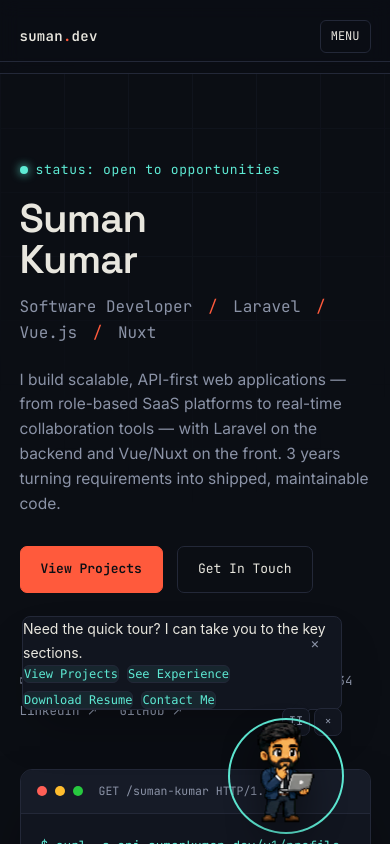
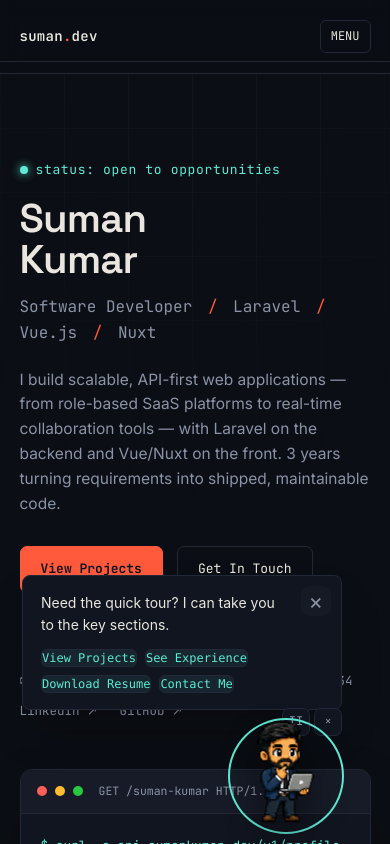
Before and after one commit to SumanMCAMR/portfolio, a Vue app: page / in a window 390 px wide. Both pictures are taken after a click on the button "Open portfolio guide actions". Shown: the top 844 px of the page. Built offline with nearby package versions, Linux system fonts and the light colour scheme.

Commit message:
Fix: chat box spacing

```diff
--- a/src/components/PetSpeechBubble.vue
+++ b/src/components/PetSpeechBubble.vue
@@ -14,13 +14,13 @@
 
 <template>
   <aside
-    class="pet-bubble absolute bottom-[calc(100%+10px)] right-0 w-[min(82vw,320px)] rounded-lg border border-[color:var(--line)] bg-[color:var(--bg-alt)] p-[21px] text-left font-sans text-sm text-[color:var(--text)] shadow-2xl"
+    class="pet-bubble absolute bottom-[calc(100%+10px)] right-0 w-[min(82vw,340px)] rounded-lg border border-[color:var(--line)] bg-[color:var(--bg-alt)] text-left font-sans text-sm text-[color:var(--text)] shadow-2xl"
     :class="{ 'motion-off': !animationsEnabled }"
     role="status"
     aria-live="polite"
   >
     <button
-      class="absolute right-3 top-3 grid h-7 w-7 place-items-center rounded-md border border-transparent text-[color:var(--text-dim)] transition hover:border-[color:var(--line)] hover:text-[color:var(--text)] focus:outline-none focus:ring-2 focus:ring-[color:var(--accent-2)]"
+      class="pet-bubble-close"
       type="button"
       aria-label="Close mascot message"
       @click="emit('close')"
@@ -28,9 +28,9 @@
       ×
     </button>
 
-    <p class="pr-10 leading-6">{{ message.text }}</p>
+    <p class="pet-bubble-text">{{ message.text }}</p>
 
-    <div v-if="message.actions?.length" class="mt-3 flex flex-wrap gap-2">
+    <div v-if="message.actions?.length" class="pet-bubble-actions">
       <button
         v-for="action in message.actions"
         :key="action.id"
@@ -46,8 +46,51 @@
 
 <style scoped>
 .pet-bubble {
+  padding: 18px 50px 18px 20px;
   transform-origin: bottom right;
   animation: bubble-pop 180ms ease-out both;
+}
+
+.pet-bubble-close {
+  position: absolute;
+  top: 10px;
+  right: 10px;
+  display: grid;
+  width: 30px;
+  height: 30px;
+  place-items: center;
+  border: 1px solid transparent;
+  border-radius: 8px;
+  background: rgba(22, 27, 39, 0.82);
+  color: var(--text-dim);
+  font-size: 22px;
+  line-height: 1;
+  transition: border-color 0.2s ease, color 0.2s ease, background 0.2s ease;
+}
+
+.pet-bubble-close:hover,
+.pet-bubble-close:focus {
+  border-color: var(--line);
+  background: var(--bg-raise);
+  color: var(--text);
+  outline: none;
+}
+
+.pet-bubble-close:focus {
+  box-shadow: 0 0 0 2px var(--accent-2);
+}
+
+.pet-bubble-text {
+  max-width: 100%;
+  padding-right: 8px;
+  line-height: 1.55;
+}
+
+.pet-bubble-actions {
+  display: flex;
+  flex-wrap: wrap;
+  gap: 8px;
+  margin-top: 14px;
 }
 
 .pet-bubble::after {
@@ -67,6 +110,12 @@
   animation: none;
 }
 
+@media (max-width: 480px) {
+  .pet-bubble {
+    padding: 16px 46px 16px 18px;
+  }
+}
+
 @keyframes bubble-pop {
   from {
     opacity: 0;
```
